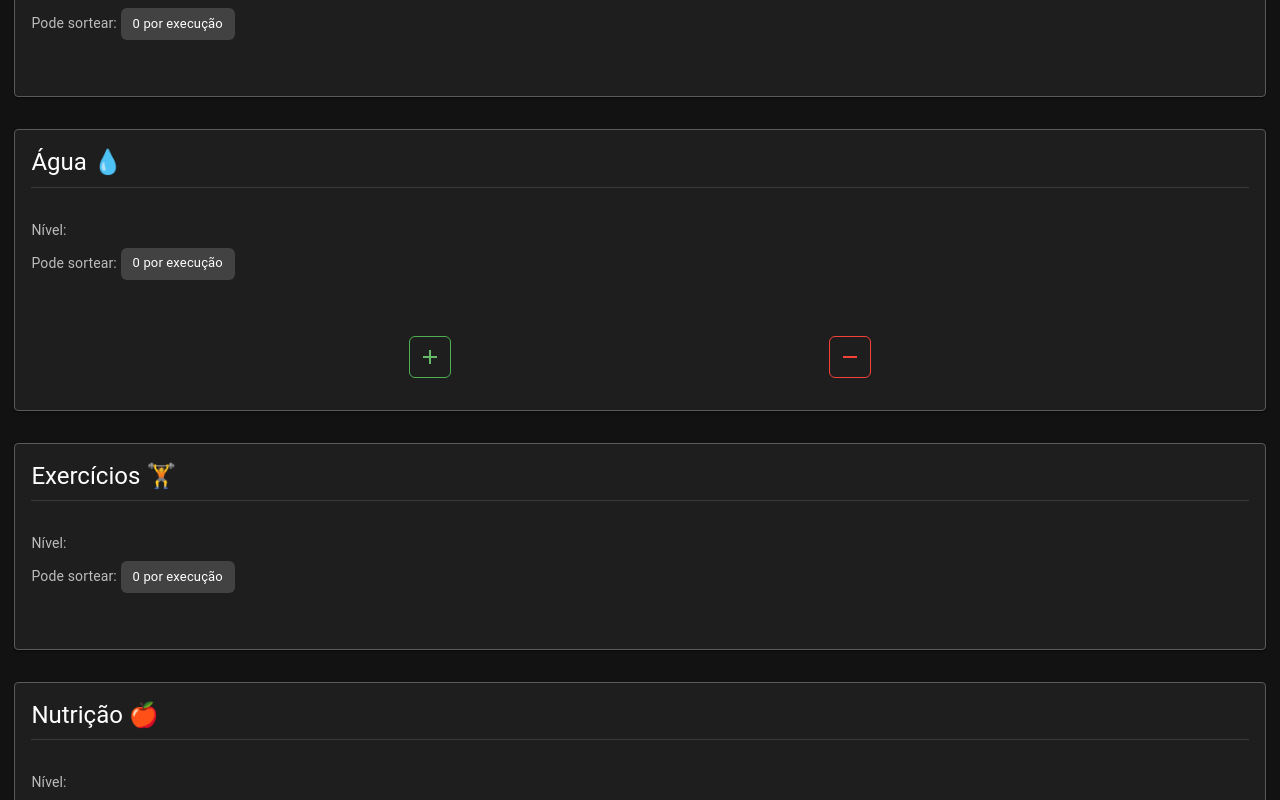
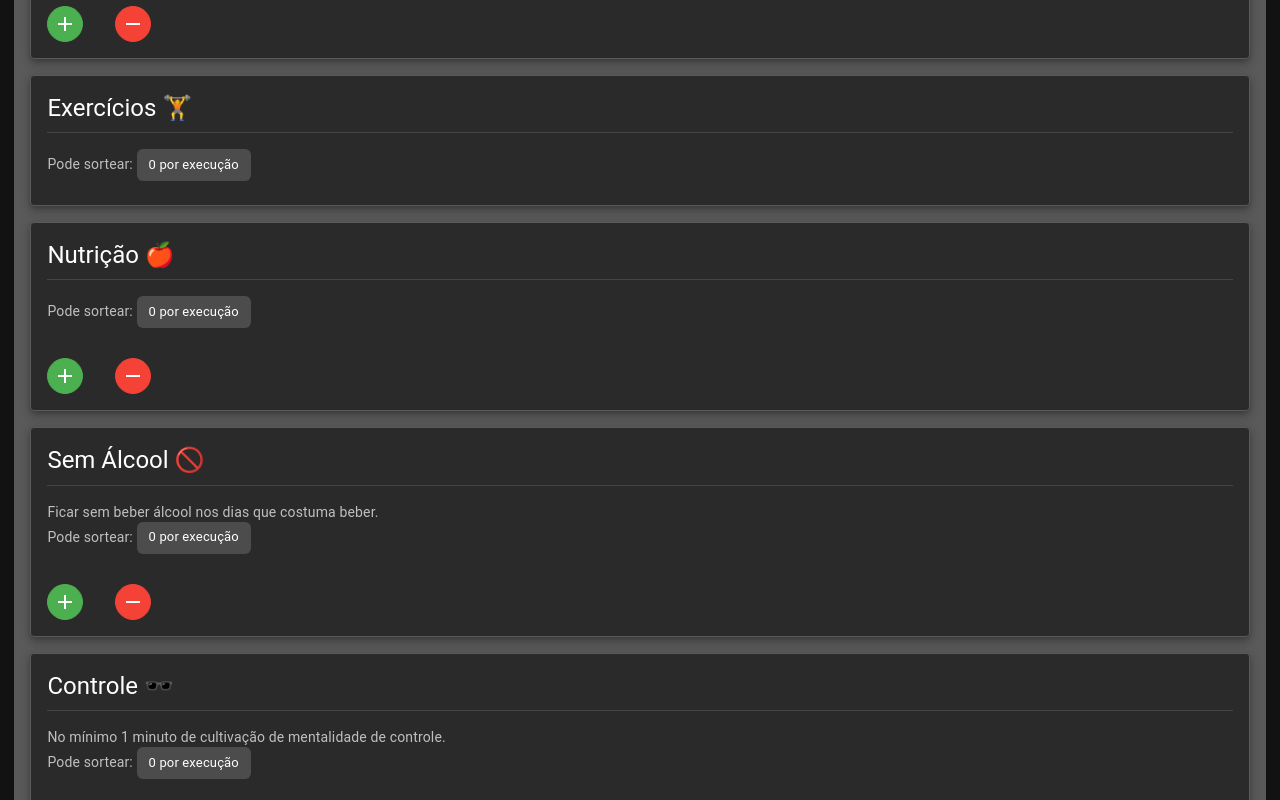
Before and after one commit to guiosouza/react-gamification-web-app, a Next.js app: page /exp in a window 1280 px wide. Shown: the part 1000-1800 px from the top of the page. Built offline with nearby package versions, Linux system fonts and the light colour scheme.

Commit message:
Enhance styling of TaskCard component and update layout in Exp page

```diff
--- a/src/app/exp/page.tsx
+++ b/src/app/exp/page.tsx
@@ -428,7 +428,7 @@ export default function Exp() {
           Sortear
         </Button>
       )}
-      <div className="generic-container">
+      <div className="generic-container"  style={{backgroundColor: "#5A5A5A", padding: "16px", borderRadius: "8px"}}>
         {selectedTask.label === "Todas" ? (
           options
             .slice(1)
--- a/src/components/task-card.tsx
+++ b/src/components/task-card.tsx
@@ -28,7 +28,6 @@ interface TaskCardProps {
 
 export default function TaskCard({
   taskName,
-  level,
   packs,
   drawResults,
   selectedNow,
@@ -105,7 +104,7 @@ export default function TaskCard({
   }, [shouldRemoveAlerts, handleRemoveAllAlerts, setShouldRemoveAlerts]);
 
   return (
-    <Card sx={{ marginBottom: 4, border: "1px solid #5A5A5A" }}>
+    <Card sx={{ marginBottom: 2, border: "1px solid #5A5A5A" }} elevation={5}>
       <CardActionArea onClick={() => onCardClick(taskName)}>
         <CardContent>
           <Typography gutterBottom variant="h5" component="div">
@@ -118,21 +117,17 @@ export default function TaskCard({
             {taskName === "Grind" ? "🔥" : ""}
             {taskName === "Controle" ? "🕶️" : ""}
           </Typography>
-          <Divider sx={{ mb: 4 }} />
+          <Divider sx={{ mb: 2 }} />
           {taskName === "Sem Álcool" ? (
-            <Typography variant="body2" sx={{ color: "text.secondary", mb: 1 }}>
-              Ficar sem beber álcool nos dias que costuma beber, ou trocar a
-              bebica por algo que gosta de comer.
+            <Typography variant="body2" sx={{ color: "text.secondary", mb: 0 }}>
+              Ficar sem beber álcool nos dias que costuma beber.
             </Typography>
           ) : null}
           {taskName === "Controle" ? (
-            <Typography variant="body2" sx={{ color: "text.secondary", mb: 1 }}>
+            <Typography variant="body2" sx={{ color: "text.secondary", mb: 0 }}>
               No mínimo 1 minuto de cultivação de mentalidade de controle.
             </Typography>
           ) : null}
-          <Typography variant="body2" sx={{ color: "text.secondary", mb: 1 }}>
-            Nível: {level}
-          </Typography>
           <Typography
             variant="body2"
             sx={{ color: "text.secondary", mb: 1 }}
@@ -179,7 +174,7 @@ export default function TaskCard({
           )}
         </CardContent>
       </CardActionArea>
-      <div style={{ padding: "16px" }}>
+      <div style={{ paddingLeft: "16px" }}>
         {taskName === "Água" ||
         taskName === "Nutrição" ||
         taskName === "Sem Álcool" ||
@@ -188,24 +183,36 @@ export default function TaskCard({
             {!selectedNow ? (
               <div
                 style={{
-                  marginTop: "16px",
+                  marginTop: "6px",
                   display: "flex",
-                  justifyContent: "space-evenly",
                 }}
               >
                 <IconButton
                   color="success"
                   aria-label="add"
+                  size="small"
                   onClick={() => handleAddTask(taskName)}
-                  sx={{ border: "1px solid #4caf50", borderRadius: "6px" }}
+                  sx={{
+                    border: "1px solid #4caf50",
+                    backgroundColor: "#4caf50",
+                    color: "#fff",
+                    "&:hover": { backgroundColor: "#388e3c" },
+                  }}
                 >
                   <Add />
                 </IconButton>
                 <IconButton
                   color="error"
+                  size="small"
                   aria-label="remove"
                   onClick={handleRemoveLastAlert}
-                  sx={{ border: "1px solid #f44336", borderRadius: "6px" }}
+                  sx={{
+                    border: "1px solid #f44336",
+                    backgroundColor: "#f44336",
+                    color: "#fff",
+                    "&:hover": { backgroundColor: "#951309" },
+                    ml: 4,
+                  }}
                 >
                   <Remove />
                 </IconButton>
```
